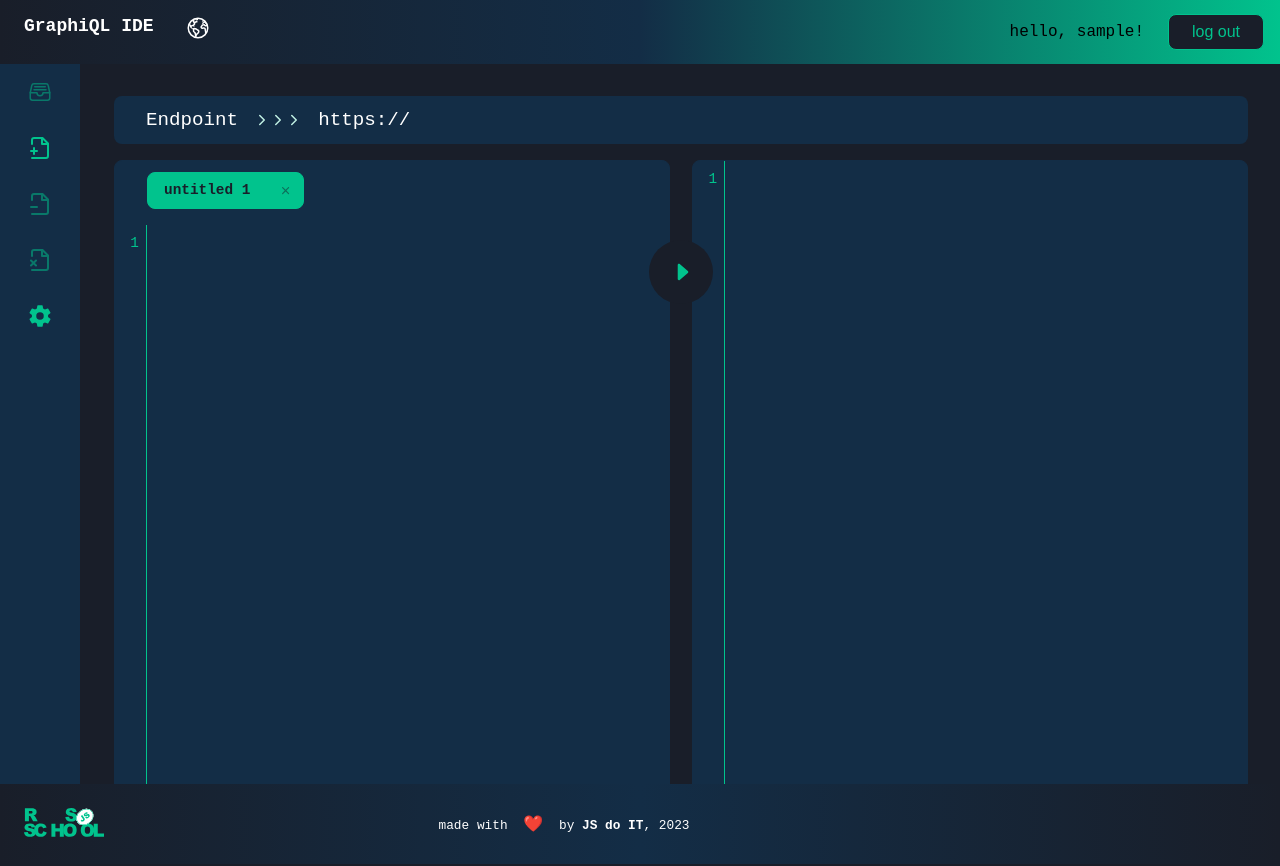
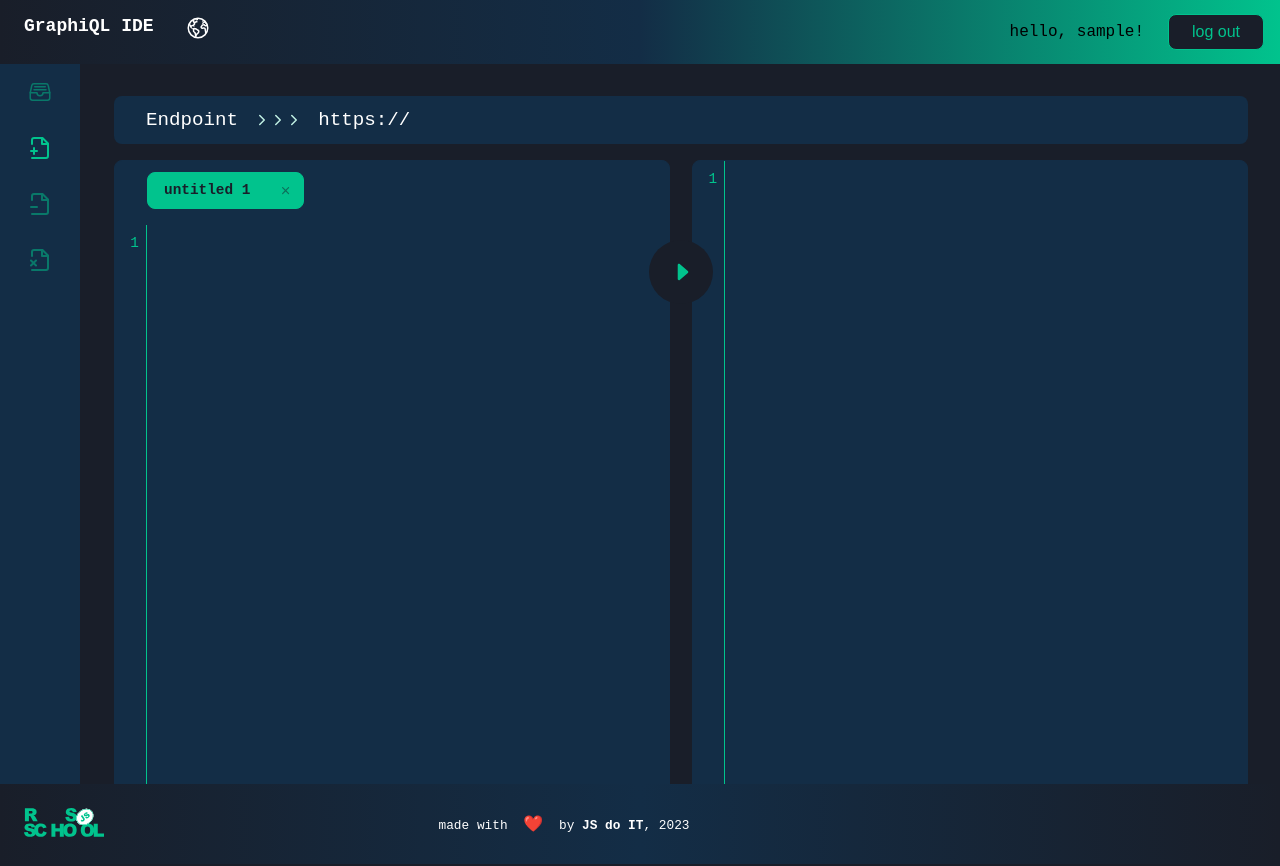
Before and after one commit to xu69ux/graphiql-app, a React (Vite) app: page /graphiql in a window 1280 px wide. Built offline with nearby package versions, Linux system fonts and the light colour scheme; no server answers; sample sign-in values are in the browser's storage; some icons are missing.

Commit message:
feat: remove settings icon from Sidebar component

```diff
--- a/src/components/Sidebar.tsx
+++ b/src/components/Sidebar.tsx
@@ -1,7 +1,7 @@
 import { useContext } from 'react';
 import { LanguageContext } from '../contexts/LanguageContext';
 import { translations } from '../contexts/translations';
-import { IoSettingsSharp, IoFileTrayFullOutline } from 'react-icons/io5';
+import { IoFileTrayFullOutline } from 'react-icons/io5';
 import { LuFilePlus2, LuFileMinus2, LuFileX2 } from 'react-icons/lu';
 import { IEditorTab } from '../types';
 
@@ -101,10 +101,6 @@ export const Sidebar: React.FC<SidebarProps> = ({
         title={translations[language]?.titleDeleteTabs}
         onClick={deleteAllTabs}
       />
-      <IoSettingsSharp
-        className='sidebar-icon settings'
-        title={translations[language]?.titleSettings}
-      />
     </div>
   );
 };
```
